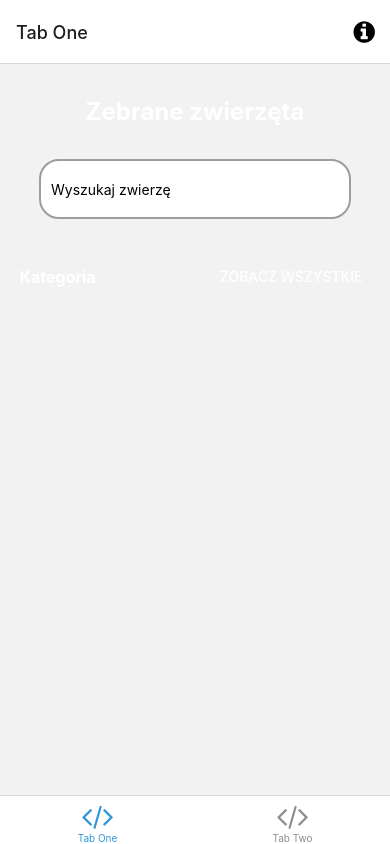
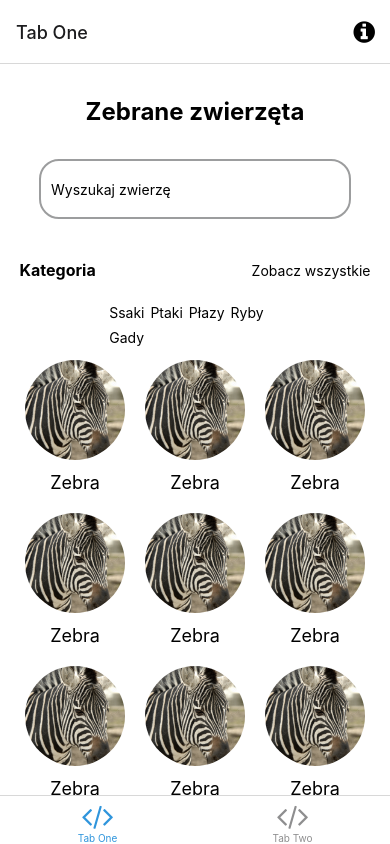
Before and after one commit to hackathon-wild-city-2022/collabothon-wild-city, a React Native app: screen /TabOne in a window 390 px wide. Built offline with nearby package versions, Linux system fonts and the light colour scheme; what @tensorflow/tfjs-react-native, expo-linking would draw is missing.

Commit message:
feat: collected animals page

```diff
--- /dev/null
+++ b/components/Animal.tsx
@@ -0,0 +1,33 @@
+import React from 'react';
+import { Button, Image, ScrollView, StyleSheet, Text, TextInput, View } from 'react-native';
+
+export default function Animal() {
+  return (
+    <View style={styles.container}>
+      <Image source={require('../assets/images/zebra.jpg')} style={styles.image} />
+      <Text style={styles.animalTitle}>Zebra</Text>
+    </View>
+  );
+}
+
+const styles = StyleSheet.create({
+  image: {
+    width:100,
+    height:100,
+    borderRadius:50,
+  },
+  animalTitle: {
+    fontSize: 18,
+    color: '#000',
+    marginTop:12,
+  },
+  container: {
+    display: 'flex',
+    alignContent: 'center',
+    width: 100,
+    justifyContent: 'center',
+    alignItems: 'center',
+
+    margin:10,
+  }
+});
--- a/screens/CollectedAnimals.tsx
+++ b/screens/CollectedAnimals.tsx
@@ -1,5 +1,6 @@
 import React from 'react';
-import { Button, StyleSheet, Text, TextInput, View } from 'react-native';
+import { ScrollView, StyleSheet, Text, TextInput, TouchableOpacity, View } from 'react-native';
+import Animal from '../components/Animal';
 
 export default function CollectedAnimals() {
   return (
@@ -8,13 +9,54 @@ export default function CollectedAnimals() {
       <TextInput style={styles.input} placeholder="Wyszukaj zwierzę" />
       <View style={styles.separator}>
         <Text style={styles.subtitle}>Kategoria</Text>
-        <Button
-          onPress={() => {}}
-          title="Zobacz wszystkie"
-          color="transparent"
-          accessibilityLabel="Zobacz wszystkie zwierzęta"
-        />
+        <TouchableOpacity style={styles.button} onPress={() => {}}>
+          <Text>Zobacz wszystkie</Text>
+        </TouchableOpacity>
       </View>
+      <View style={styles.menuWrapper}>
+        <ScrollView horizontal={true} contentContainerStyle={styles.menuWrapperScroller}>
+          <TouchableOpacity style={styles.spieceButton} onPress={() => {}}>
+            <Text>Ssaki</Text>
+          </TouchableOpacity>
+          <TouchableOpacity style={styles.spieceButton} onPress={() => {}}>
+            <Text>Ptaki</Text>
+          </TouchableOpacity>
+          <TouchableOpacity style={styles.spieceButton} onPress={() => {}}>
+            <Text>Płazy</Text>
+          </TouchableOpacity>
+          <TouchableOpacity style={styles.spieceButton} onPress={() => {}}>
+            <Text>Ryby</Text>
+          </TouchableOpacity>
+          <TouchableOpacity style={styles.spieceButton} onPress={() => {}}>
+            <Text>Gady</Text>
+          </TouchableOpacity>
+        </ScrollView>
+      </View>
+      <ScrollView
+        showsVerticalScrollIndicator={false}
+        contentContainerStyle={styles.animalsWrapper}>
+        <Animal />
+        <Animal />
+        <Animal />
+        <Animal />
+        <Animal />
+        <Animal />
+        <Animal />
+        <Animal />
+        <Animal />
+        <Animal />
+        <Animal />
+        <Animal />
+        <Animal />
+        <Animal />
+        <Animal />
+        <Animal />
+        <Animal />
+        <Animal />
+        <Animal />
+        <Animal />
+        <Animal />
+      </ScrollView>
     </View>
   );
 }
@@ -22,7 +64,8 @@ export default function CollectedAnimals() {
 const styles = StyleSheet.create({
   container: {
     alignItems: 'center',
-    justifyContent: 'center'
+    justifyContent: 'center',
+    backgroundColor: '#fff'
   },
   input: {
     width: '80%',
@@ -31,12 +74,13 @@ const styles = StyleSheet.create({
     borderRadius: 20,
     borderColor: '#9C9D9E',
     borderWidth: 2,
-    padding: 10
+    padding: 10,
+    color: '#000'
   },
   title: {
     fontSize: 24,
     fontWeight: 'bold',
-    color: '#fff',
+    color: '#000',
     marginBottom: 33,
     marginTop: 33
   },
@@ -50,7 +94,35 @@ const styles = StyleSheet.create({
   },
   subtitle: {
     fontSize: 16,
-    color: '#fff',
+    color: '#000',
     fontWeight: 'bold'
+  },
+  menuWrapper: {
+    marginTop: 20,
+    height: 50,
+    backgroundColor: 'transparent'
+  },
+  animalsWrapper: {
+    display: 'flex',
+    flexDirection: 'row',
+    flexWrap: 'wrap',
+    justifyContent: 'center'
+  },
+  menuWrapperScroller: {
+    display: 'flex',
+    flexDirection: 'row',
+    justifyContent: 'space-between',
+    alignItems: 'center',
+    flexWrap: 'wrap',
+    width: '90%'
+  },
+  button: {
+    color: '#000'
+  },
+  spieceButtonActive: {
+    borderColor: '#0E443B',
+    borderRadius: 20,
+    borderWidth: 2,
+    padding: 10
   }
 });
```
Also changed, not shown: assets/images/zebra.jpg (added).
